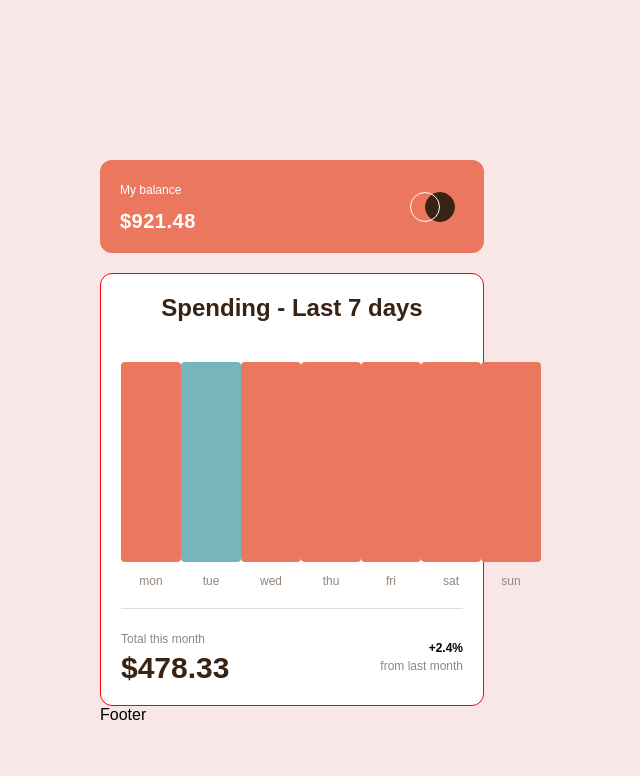
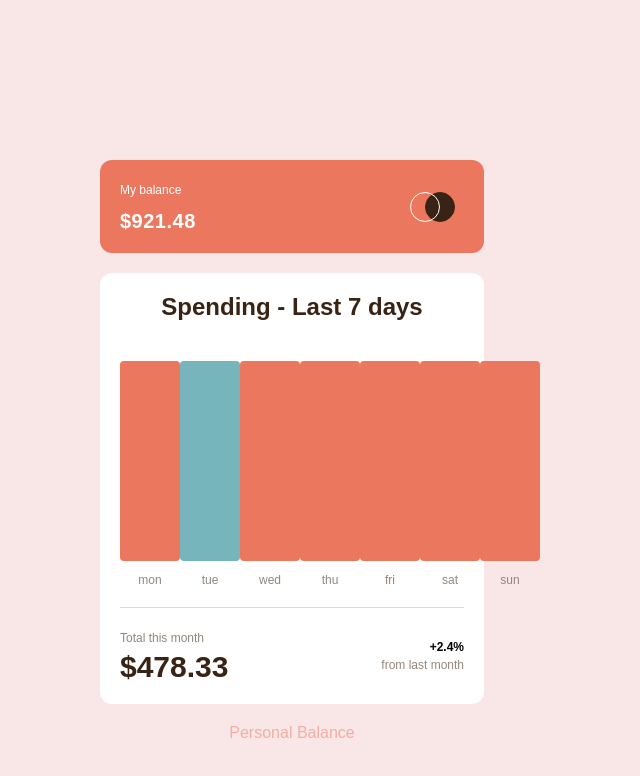
Before and after one commit to AlvesPHGA/chart-component, a React (Vite) app: page / in a window 1280 px wide. Shown: the top 776 px of the page, without its empty margins (348-988 px from the left). Built offline with nearby package versions, Linux system fonts and the light colour scheme.

Commit message:
udated footer

```diff
--- a/src/components/Main/Main.style.tsx
+++ b/src/components/Main/Main.style.tsx
@@ -3,7 +3,6 @@ import styled from 'styled-components';
 export const Main = styled.main`
    width: 100%;
    background: ${(props) => props.theme.colors.white};
-   border: 1px solid red;
    border-radius: ${12 / 16}rem;
    margin-top: ${20 / 16}rem;
 
--- a/src/components/global/Footer/Footer.style.tsx
+++ b/src/components/global/Footer/Footer.style.tsx
@@ -1,3 +1,8 @@
 import styled from 'styled-components';
 
-export const Footer = styled.footer``;
+export const Footer = styled.footer`
+   padding-top: ${20 / 16}rem;
+   text-align: center;
+   color: ${(props) => props.theme.colors.primary_softRed};
+   opacity: 0.5;
+`;
--- a/src/components/global/Footer/index.tsx
+++ b/src/components/global/Footer/index.tsx
@@ -2,7 +2,11 @@ import React from 'react';
 import { Footer } from './Footer.style';
 
 export const Index = () => {
-   return <Footer>Footer</Footer>;
+   return (
+      <Footer>
+         <p>Personal Balance</p>
+      </Footer>
+   );
 };
 
 export default Index;
```
